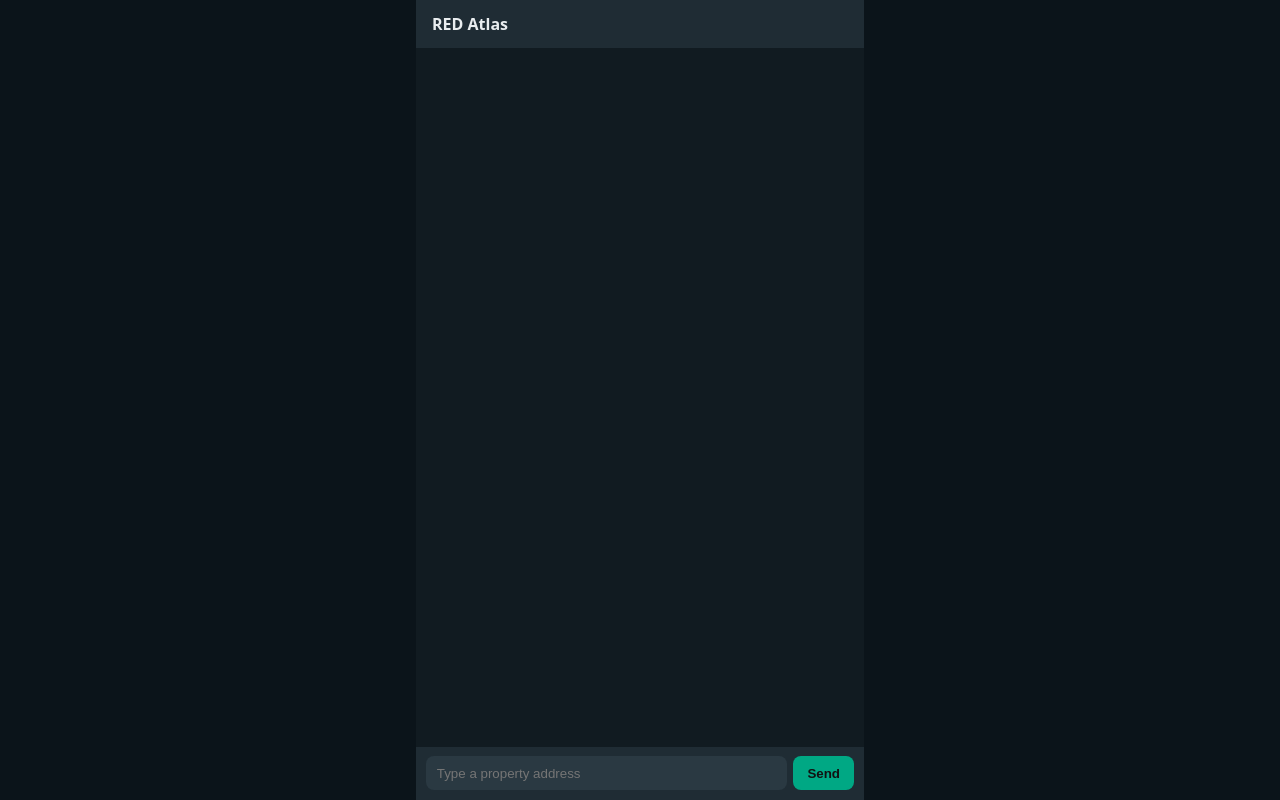
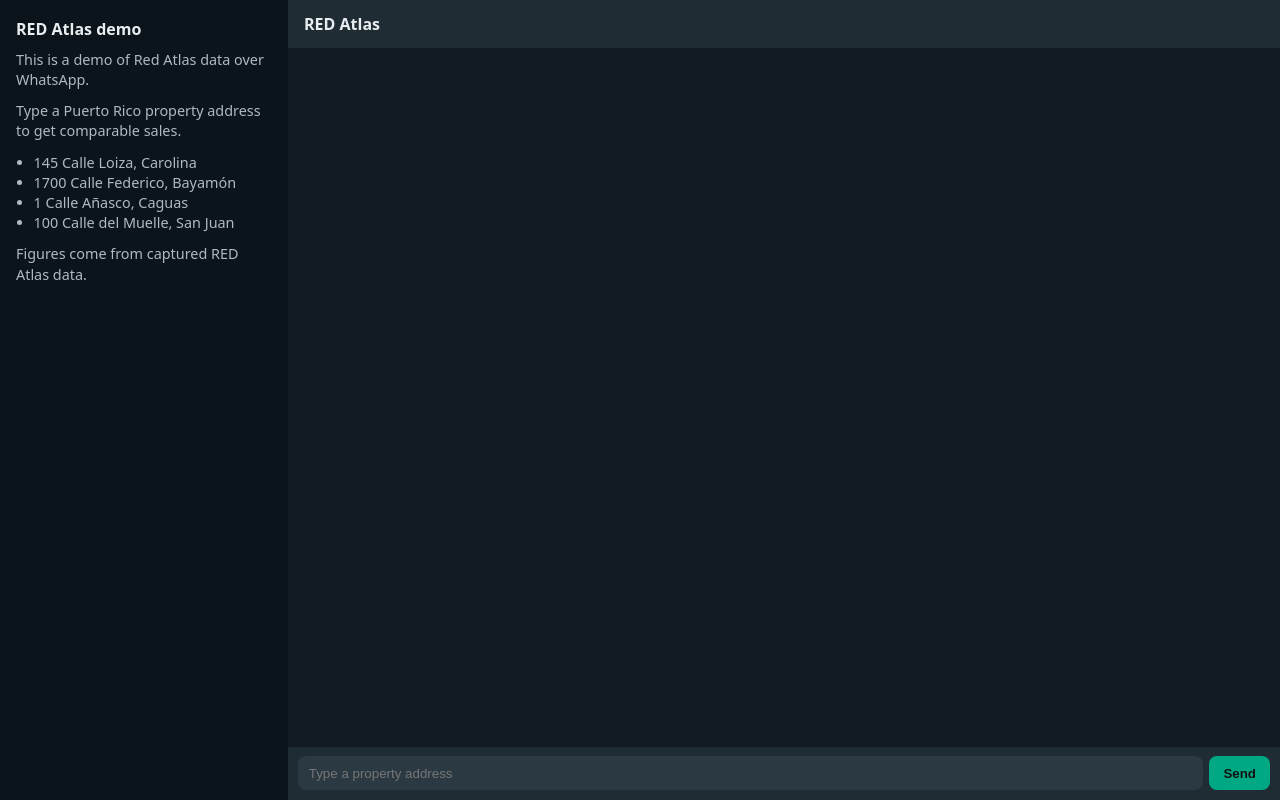
Before and after one commit to EmmS21/redatlas-whatsapp, a website: page public/index.html in a window 1280 px wide. Drawn offline with Linux system fonts and the light colour scheme.

Commit message:
Add a short sidebar beside the chat.
It explains the demo and lists captured Puerto Rico addresses, while the thread stays the WhatsApp pane.

Co-authored-by: Cursor <cursoragent@cursor.com>

```diff
--- a/public/index.html
+++ b/public/index.html
@@ -5,8 +5,17 @@
   <meta name="viewport" content="width=device-width, initial-scale=1">
   <title>RED Atlas</title>
   <style>
-    body { margin: 0; font-family: system-ui, sans-serif; background: #0b141a; color: #e9edef; }
-    main { max-width: 28rem; margin: 0 auto; height: 100vh; display: flex; flex-direction: column; background: #111b21; }
+    body { margin: 0; height: 100vh; display: flex; font-family: system-ui, sans-serif; background: #0b141a; color: #e9edef; }
+    aside { width: 16rem; flex: none; padding: 1.1rem 1rem; font-size: 0.9rem; line-height: 1.4; color: #aebac1; }
+    aside h1 { margin: 0 0 0.6rem; font-size: 1rem; color: #e9edef; font-weight: 600; }
+    aside p { margin: 0 0 0.7rem; }
+    aside ul { margin: 0 0 0.7rem; padding-left: 1.1rem; }
+    main { flex: 1; min-width: 0; height: 100vh; display: flex; flex-direction: column; background: #111b21; }
+    @media (max-width: 700px) {
+      body { flex-direction: column; }
+      aside { width: auto; }
+      main { height: auto; flex: 1; }
+    }
     header { background: #1f2c34; padding: 0.8rem 1rem; font-weight: 600; }
     #log { flex: 1; overflow: auto; padding: 1rem; display: flex; flex-direction: column; gap: 0.5rem; }
     .bubble { max-width: 85%; padding: 0.55rem 0.7rem; border-radius: 8px; white-space: pre-wrap; line-height: 1.35; }
@@ -20,6 +29,18 @@
   </style>
 </head>
 <body>
+  <aside>
+    <h1>RED Atlas demo</h1>
+    <p>This is a demo of Red Atlas data over WhatsApp.</p>
+    <p>Type a Puerto Rico property address to get comparable sales.</p>
+    <ul>
+      <li>145 Calle Loiza, Carolina</li>
+      <li>1700 Calle Federico, Bayamón</li>
+      <li>1 Calle Añasco, Caguas</li>
+      <li>100 Calle del Muelle, San Juan</li>
+    </ul>
+    <p>Figures come from captured RED Atlas data.</p>
+  </aside>
   <main>
     <header>RED Atlas</header>
     <div id="log"></div>
```
